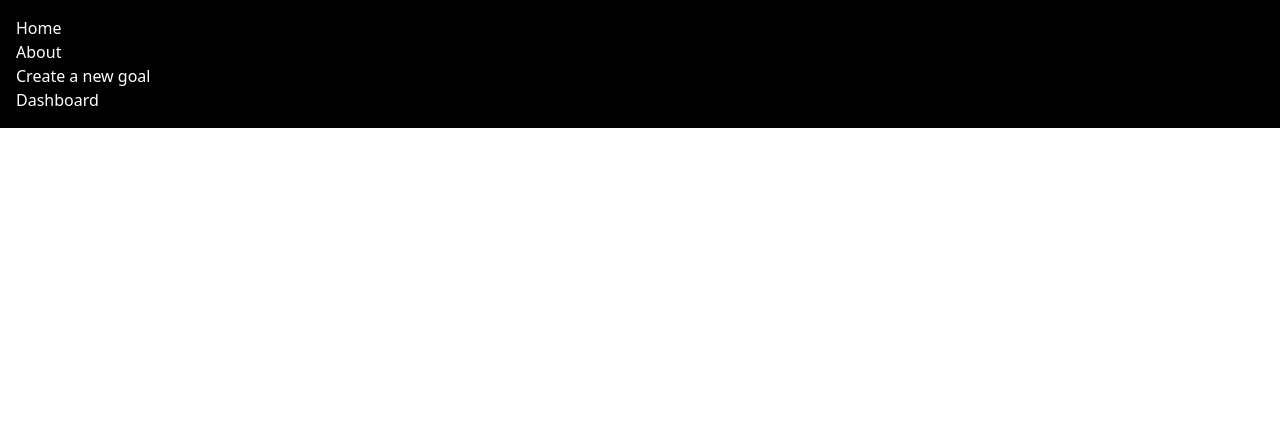
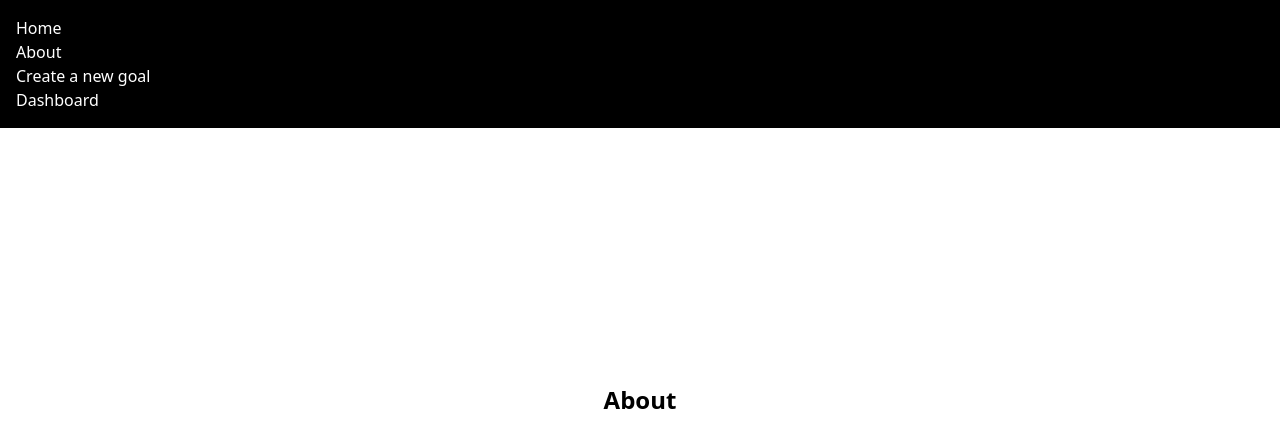
Before and after one commit to HabbitRabbit/habbit-rabbit-front, a React (Vite) app: page /about in a window 1280 px wide. Shown: the top 448 px of the page. Built offline with nearby package versions, Linux system fonts and the light colour scheme.

Commit message:
fix about page and import react in the dashboard page

```diff
--- a/src/pages/About.jsx
+++ b/src/pages/About.jsx
@@ -1,7 +1,7 @@
 function About() {
     return (
-        <div>
-            <p>About</p>
+        <div className="flex items-center justify-center h-screen">
+            <h1 className="text-2xl font-bold">About</h1>
         </div>
     )
 }
--- a/src/pages/Dashboard.jsx
+++ b/src/pages/Dashboard.jsx
@@ -1,4 +1,5 @@
 import Goal from "../components/Goal"
+import { Link } from 'react-router-dom';
 
 function Dashboard(){
     return (
```
